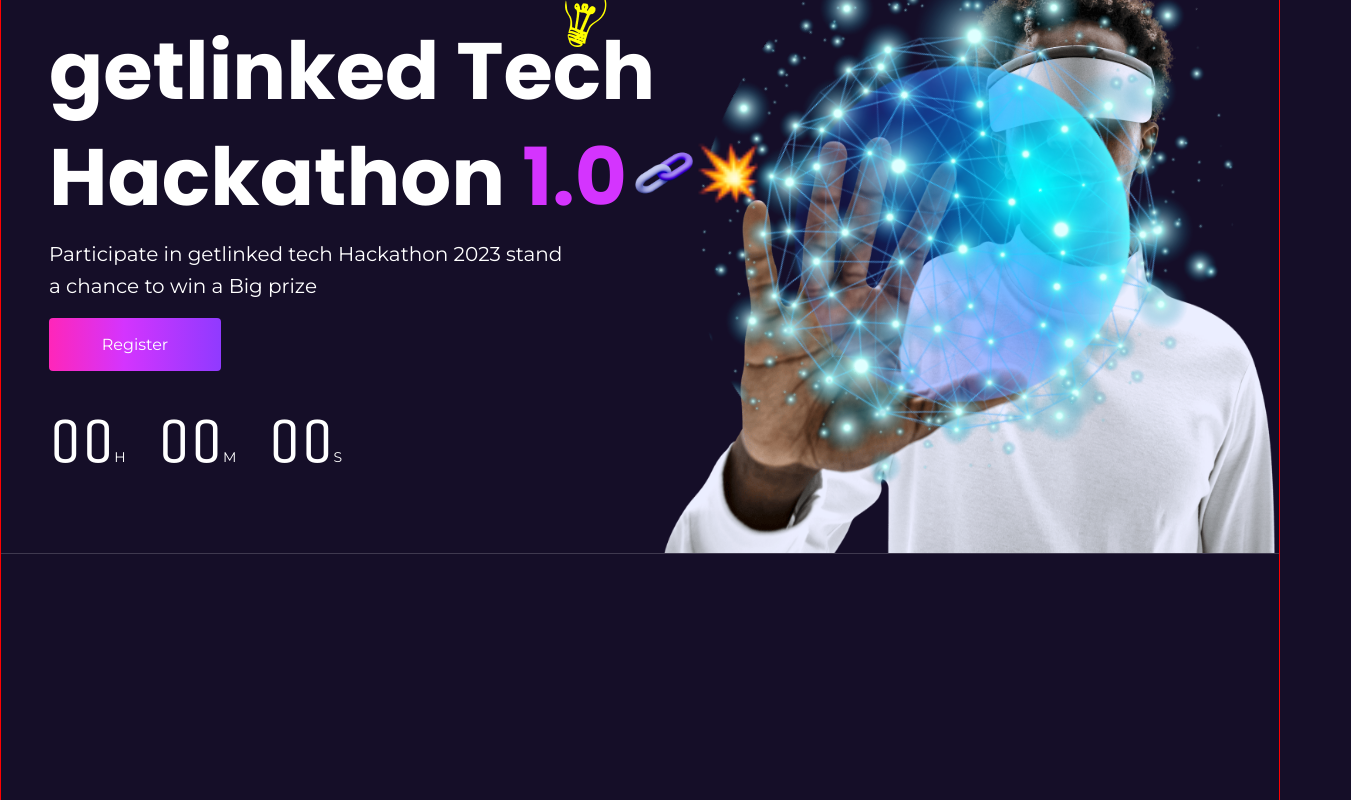
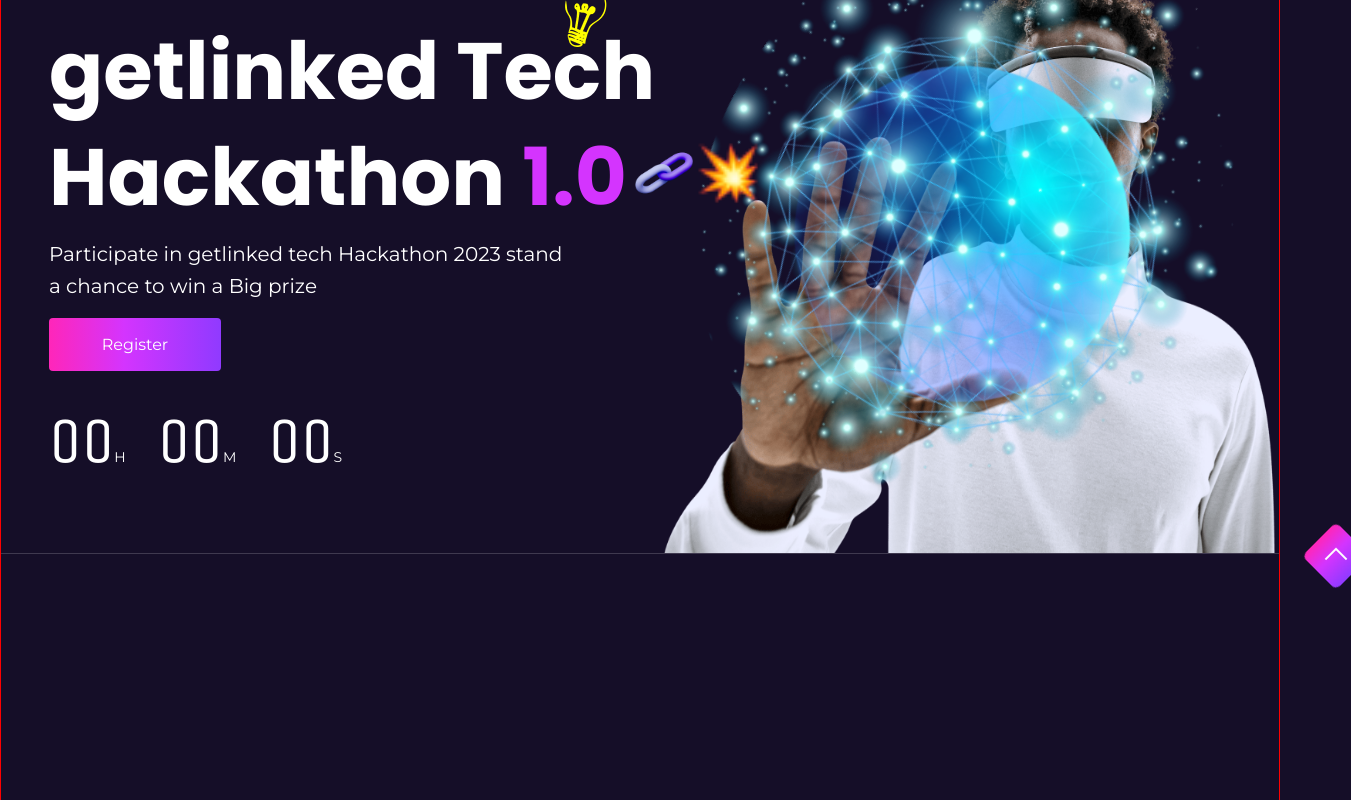
Before and after one commit to Doziechuks/get-link-hackathon, a React (Vite) app: page / in a window 1280 px wide. Shown: the part 300-1100 px from the top of the page, 1351 px wide, since content can reach past the window. Built offline with nearby package versions, Linux system fonts and the light colour scheme.

Commit message:
created a scroll to top button

```diff
--- a/src/App.tsx
+++ b/src/App.tsx
@@ -2,7 +2,7 @@ import { Suspense, lazy } from "react";
 import "./App.less";
 import { Routes, Route } from "react-router-dom";
 
-import { Navbar, Footer, Loader } from "./components";
+import { Navbar, Footer, Loader, ScrollToTopBtn } from "./components";
 
 const Home = lazy(() => import("./pages/home/Home"));
 const Register = lazy(() => import("./pages/register/Register"));
@@ -11,6 +11,7 @@ const Contact = lazy(() => import("./pages/contact/Contact"));
 function App() {
   return (
     <>
+      <ScrollToTopBtn />
       <Navbar />
       <Suspense fallback={<Loader />}>
         <Routes>
--- a/src/components/contactFormBox/ContactFormBox.tsx
+++ b/src/components/contactFormBox/ContactFormBox.tsx
@@ -1,7 +1,7 @@
 import { useState, ChangeEvent, FormEvent } from "react";
 import { CustomButton, CustomInput, FormLoader } from "..";
 import styles from "./contactFormBox.module.less";
-import { axiosRequest } from "../../axiosInstance";
+import { axiosRequest } from "../../misc/axiosInstance";
 import "aos/dist/aos.css";
 
 const initialState = {
--- a/src/components/formBox/FormBox.tsx
+++ b/src/components/formBox/FormBox.tsx
@@ -1,7 +1,7 @@
 import { useState, ChangeEvent, FormEvent, useEffect } from "react";
 import { CustomButton, CustomInput, CustomSelectInput, FormLoader } from "..";
 import styles from "./FormBox.module.less";
-import { axiosRequest } from "../../axiosInstance";
+import { axiosRequest } from "../../misc/axiosInstance";
 
 interface ModalProp {
   setOpenModal: (param: boolean) => void;
--- a/src/components/index.ts
+++ b/src/components/index.ts
@@ -16,3 +16,4 @@ export { default as FormBox } from "./formBox/FormBox";
 export { default as ContactFormBox } from "./contactFormBox/ContactFormBox";
 export { default as SuccessModal } from "./successfulRegistration/SuccessfulRegistration";
 export { CustomInput, CustomSelectInput } from "./customInput/CustomInput";
+export { default as ScrollToTopBtn } from "./scrollToTop/ScrollToTop";
--- /dev/null
+++ b/src/components/scrollToTop/ScrollToTop.module.less
@@ -0,0 +1,46 @@
+.container {
+  width: 100%;
+  max-width: 3rem;
+  height: 3rem;
+  border-radius: 0.4rem;
+  background: linear-gradient(
+    270deg,
+    #903aff 0%,
+    #d434fe 56.42%,
+    #ff26b9 99.99%,
+    #fe34b9 100%
+  );
+  position: fixed;
+  bottom: -5rem;
+  right: -5rem;
+  z-index: 100;
+  cursor: pointer;
+  display: flex;
+  align-items: center;
+  justify-content: center;
+  transform: rotate(45deg);
+  transition: all 1s ease-in-out;
+  &:hover {
+    transform: rotate(0deg);
+  }
+
+  span {
+    display: block;
+    border: 2px white solid;
+    width: 1rem;
+    height: 1rem;
+    border-bottom: none;
+    border-right: none;
+    margin-top: 0.3rem;
+    margin-left: 0.3rem;
+    transition: all 1s ease-in-out;
+  }
+  &:hover span {
+    transform: rotate(45deg);
+    margin-top: 0.8rem;
+  }
+}
+.showBtn {
+  bottom: 2rem;
+  right: 2rem;
+}
--- /dev/null
+++ b/src/components/scrollToTop/ScrollToTop.tsx
@@ -0,0 +1,26 @@
+import { useState } from "react";
+import styles from "./ScrollToTop.module.less";
+import { handleScrollTop } from "../../misc/handleScrollToTop";
+
+const ScrollToTop = () => {
+  const [showBtn, setShowBtn] = useState(false);
+
+  const handleShowBtn = () => {
+    if (window.scrollY >= 50) {
+      setShowBtn(true);
+    } else {
+      setShowBtn(false);
+    }
+  };
+  window.addEventListener("scroll", handleShowBtn);
+  return (
+    <div
+      className={`${styles.container} ${showBtn && styles.showBtn}`}
+      onClick={handleScrollTop}
+    >
+      <span />
+    </div>
+  );
+};
+
+export default ScrollToTop;
--- /dev/null
+++ b/src/misc/handleScrollToTop.tsx
@@ -0,0 +1,6 @@
+export const handleScrollTop = () => {
+  window.scrollTo({
+    top: 0,
+    behavior: "smooth",
+  });
+};
```
Also changed, not shown: src/misc/axiosInstance.tsx (renamed from src/axiosInstance.tsx).
